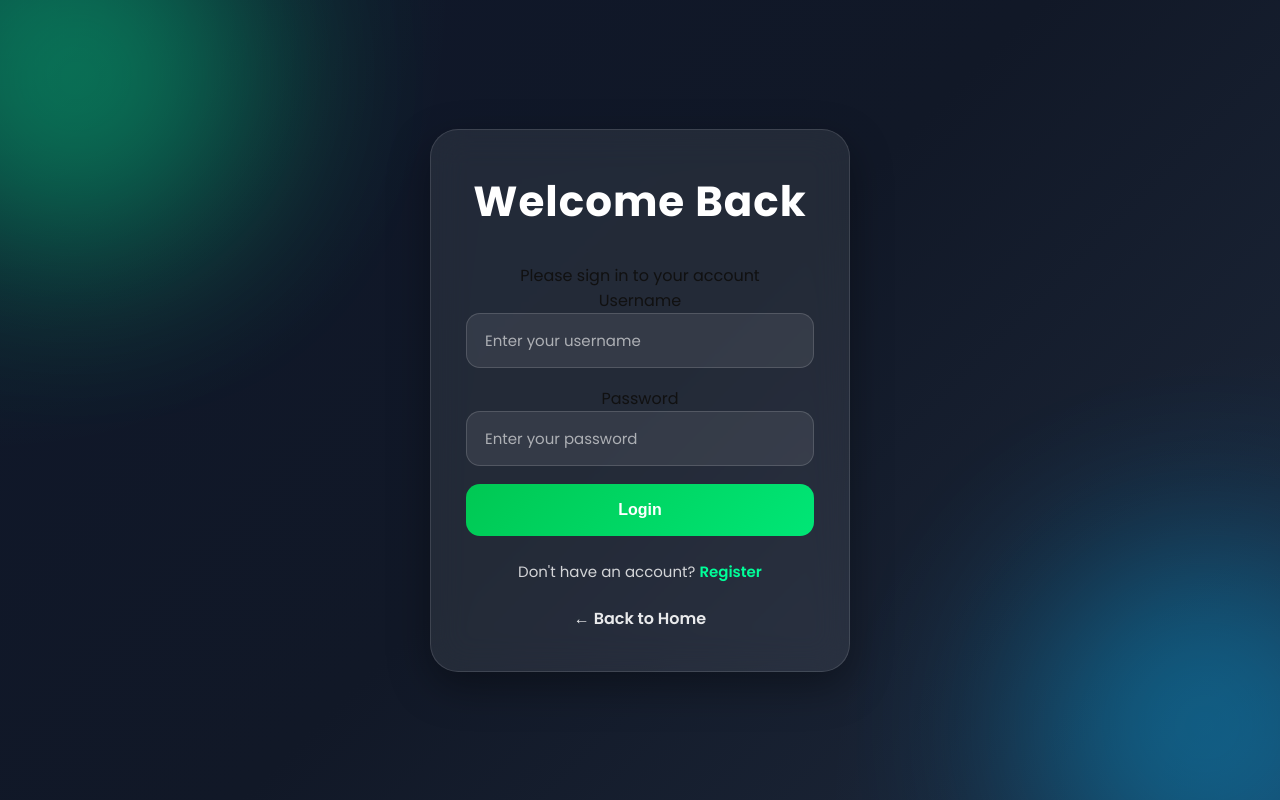
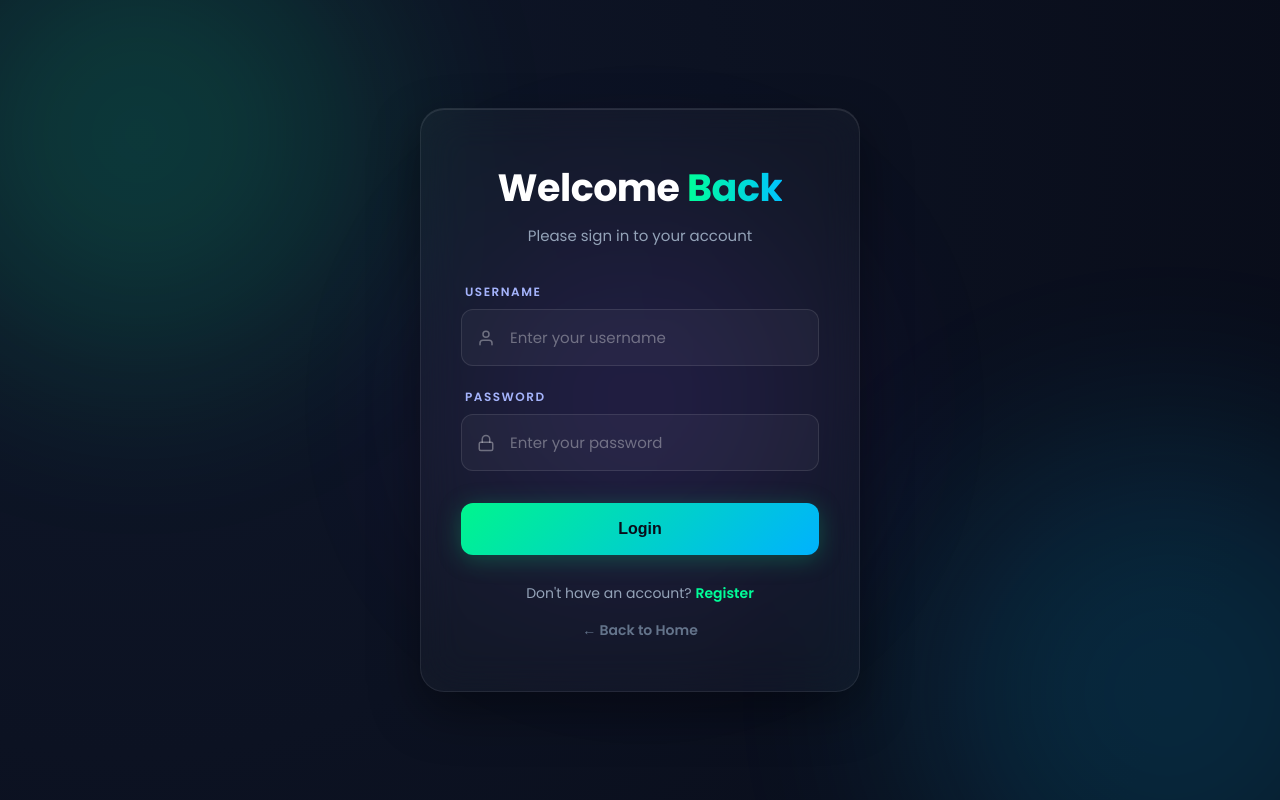
Before and after one commit to anirudh427/Collage_Project_2, a React (Vite) app in the folder client/: page /login in a window 1280 px wide. Built offline with nearby package versions, Linux system fonts and the light colour scheme.

Commit message:
Login and Login.css changed

```diff
--- a/client/src/pages/Login.css
+++ b/client/src/pages/Login.css
@@ -1,372 +1,443 @@
 /* GOOGLE FONT */
-
 @import url('https://fonts.googleapis.com/css2?family=Poppins:wght@300;400;500;600;700;800&display=swap');
 
-/* GLOBAL */
-
-*{
+/* GLOBAL RESET & BASICS */
+* {
     margin: 0;
     padding: 0;
     box-sizing: border-box;
 }
 
-body{
+body {
     font-family: 'Poppins', sans-serif;
     overflow-x: hidden;
 }
 
-/* =========================
-        LOGIN PAGE
-========================= */
-
-.login-page{
+/* =========================================
+        LOGIN PAGE CONTAINER
+========================================= */
+.login-page {
     min-height: 100vh;
-
     display: flex;
     justify-content: center;
     align-items: center;
-
-    padding: 20px;
-
-    background:
-    radial-gradient(circle at top left,
-    rgba(0,255,170,0.12),
-    transparent 30%),
-
-    radial-gradient(circle at bottom right,
-    rgba(0,140,255,0.12),
-    transparent 30%),
-
-    linear-gradient(
-        135deg,
-        #0f172a,
-        #111827,
-        #1e293b
-    );
-
+    padding: 24px;
+    background: radial-gradient(circle at 10% 20%, rgba(15, 23, 42, 1) 0%, rgba(9, 13, 26, 1) 90%);
     position: relative;
     overflow: hidden;
 }
 
-/* ANIMATED GLOW */
-
-.login-page::before,
-.login-page::after{
-    content: "";
+/* =========================================
+   AMBIENT ANIMATED GLOW BLOBS (GLASSMORPHISM)
+========================================= */
+.bg-blob {
     position: absolute;
-    width: 350px;
-    height: 350px;
     border-radius: 50%;
-    filter: blur(90px);
-    opacity: 0.35;
+    filter: blur(100px);
+    opacity: 0.15;
+    pointer-events: none;
+    z-index: 1;
 }
 
-.login-page::before{
+.blob-1 {
+    width: 450px;
+    height: 450px;
     background: #00ff99;
     top: -100px;
     left: -100px;
+    animation: float-1 20s infinite alternate ease-in-out;
 }
 
-.login-page::after{
+.blob-2 {
+    width: 500px;
+    height: 500px;
     background: #00bfff;
-    bottom: -100px;
-    right: -100px;
+    bottom: -150px;
+    right: -150px;
+    animation: float-2 25s infinite alternate ease-in-out;
 }
 
-/* =========================
-        LOGIN BOX
-========================= */
+.blob-3 {
+    width: 350px;
+    height: 350px;
+    background: #7c3aed;
+    top: 50%;
+    left: 50%;
+    transform: translate(-50%, -50%);
+    animation: float-3 30s infinite alternate ease-in-out;
+}
 
-.login-box{
+@keyframes float-1 {
+    0% { transform: translate(0, 0) scale(1); }
+    100% { transform: translate(100px, 60px) scale(1.15); }
+}
+
+@keyframes float-2 {
+    0% { transform: translate(0, 0) scale(1); }
+    100% { transform: translate(-120px, -80px) scale(1.2); }
+}
+
+@keyframes float-3 {
+    0% { transform: translate(-50%, -50%) scale(1); }
+    100% { transform: translate(-30%, -30%) scale(1.1); }
+}
+
+/* =========================================
+        LOGIN CARD (BOX)
+========================================= */
+.login-box {
     width: 100%;
-    max-width: 420px;
-
-    padding: 40px 35px;
-
-    border-radius: 28px;
-
-    background: rgba(255,255,255,0.08);
-
-    backdrop-filter: blur(18px);
-
-    border: 1px solid rgba(255,255,255,0.12);
-
+    max-width: 440px;
+    padding: 50px 40px;
+    border-radius: 24px;
+    background: rgba(255, 255, 255, 0.03);
+    backdrop-filter: blur(20px);
+    -webkit-backdrop-filter: blur(20px);
+    border: 1px solid rgba(255, 255, 255, 0.08);
     box-shadow:
-    0 15px 40px rgba(0,0,0,0.35);
-
+        0 20px 50px rgba(0, 0, 0, 0.4),
+        inset 0 1px 0 rgba(255, 255, 255, 0.1);
     text-align: center;
-
     position: relative;
     z-index: 2;
-
-    animation: fadeUp 0.8s ease;
+    animation: fadeUp 0.8s cubic-bezier(0.16, 1, 0.3, 1);
 }
 
-@keyframes fadeUp{
-
-    from{
+@keyframes fadeUp {
+    from {
         opacity: 0;
-        transform: translateY(30px);
+        transform: translateY(40px);
     }
-
-    to{
+    to {
         opacity: 1;
         transform: translateY(0);
     }
 }
 
-/* =========================
-          HEADING
-========================= */
-
-.login-heading{
-    font-size: 42px;
+/* =========================================
+        HEADINGS & TEXTS
+========================================= */
+.login-heading {
+    font-size: 38px;
     font-weight: 700;
-
-    margin-bottom: 30px;
-
-    color: white;
-
-    letter-spacing: 1px;
+    margin-bottom: 8px;
+    color: #ffffff;
+    letter-spacing: -0.5px;
 }
 
-.login-heading span{
-    background: linear-gradient(
-        90deg,
-        #00ff99,
-        #00c3ff
-    );
-
+.login-heading span {
+    background: linear-gradient(90deg, #00ff99, #00c3ff);
     -webkit-background-clip: text;
     -webkit-text-fill-color: transparent;
+    background-clip: text;
 }
 
-/* =========================
-          INPUTS
-========================= */
+.login-subheading {
+    font-size: 15px;
+    color: #94a3b8;
+    margin-bottom: 36px;
+    font-weight: 400;
+}
 
-.login-input{
+/* =========================================
+        FORM & INPUT GROUPS
+========================================= */
+.login-form {
+    display: flex;
+    flex-direction: column;
+}
+
+.input-group {
+    display: flex;
+    flex-direction: column;
+    text-align: left;
+    margin-bottom: 22px;
+}
+
+.input-group label {
+    font-size: 12px;
+    font-weight: 600;
+    text-transform: uppercase;
+    letter-spacing: 1.5px;
+    color: #a5b4fc;
+    margin-bottom: 8px;
+    margin-left: 4px;
+    transition: color 0.3s ease;
+}
+
+/* SVG ICON WRAPPER */
+.input-wrapper {
+    position: relative;
     width: 100%;
+}
 
-    padding: 15px 18px;
-    margin-bottom: 18px;
+.input-icon {
+    position: absolute;
+    left: 16px;
+    top: 50%;
+    transform: translateY(-50%);
+    color: rgba(255, 255, 255, 0.35);
+    display: flex;
+    align-items: center;
+    justify-content: center;
+    pointer-events: none;
+    transition: color 0.3s ease;
+}
 
-    border-radius: 14px;
-
-    border: 1px solid rgba(255,255,255,0.15);
-
-    background: rgba(255,255,255,0.08);
-
-    color: white;
-
+.login-input {
+    width: 100%;
+    padding: 16px 18px 16px 48px;
+    border-radius: 12px;
+    border: 1px solid rgba(255, 255, 255, 0.1);
+    background: rgba(255, 255, 255, 0.04);
+    color: #f8fafc;
     font-size: 15px;
     font-family: inherit;
-
     outline: none;
-
-    transition: all 0.35s ease;
+    transition: all 0.3s cubic-bezier(0.4, 0, 0.2, 1);
 }
 
-.login-input::placeholder{
-    color: rgba(255,255,255,0.6);
+.login-input::placeholder {
+    color: rgba(255, 255, 255, 0.35);
 }
 
-.login-input:focus{
-    border-color: #00ff99;
-
-    background: rgba(255,255,255,0.12);
-
-    box-shadow:
-    0 0 0 4px rgba(0,255,153,0.15);
+/* INPUT FOCUS STATES */
+.login-input:hover {
+    background: rgba(255, 255, 255, 0.07);
+    border-color: rgba(255, 255, 255, 0.2);
 }
 
-/* =========================
-          BUTTON
-========================= */
-
-.login-btn{
-    width: 100%;
-
-    min-height: 52px;
-
-    border: none;
-    cursor: pointer;
-
-    border-radius: 14px;
-
-    font-size: 16px;
-    font-weight: 700;
-
-    color: white;
-
-    background: linear-gradient(
-        135deg,
-        #00c853,
-        #00e676
-    );
-
-    transition: all 0.35s ease;
-
-    position: relative;
-    overflow: hidden;
+.login-input:focus {
+    border-color: #00ff99;
+    background: rgba(255, 255, 255, 0.08);
+    box-shadow:
+        0 0 0 4px rgba(0, 255, 153, 0.12),
+        0 4px 20px rgba(0, 0, 0, 0.15);
 }
 
-/* BUTTON SHINE */
-
-.login-btn::before{
-    content: "";
-
-    position: absolute;
-    inset: 0;
-
-    background: linear-gradient(
-        120deg,
-        rgba(255,255,255,0.35),
-        transparent
-    );
-
-    transform: translateX(-100%);
-    transition: 0.5s;
-}
-
-.login-btn:hover::before{
-    transform: translateX(100%);
-}
-
-.login-btn:hover{
-    transform: translateY(-4px);
-
-    box-shadow:
-    0 12px 30px rgba(0,255,153,0.35);
-}
-
-/* =========================
-          TEXTS
-========================= */
-
-.register-text{
-    margin-top: 24px;
-
-    color: rgba(255,255,255,0.8);
-
-    font-size: 15px;
-
-    line-height: 1.6;
-}
-
-.register-link{
-    color: #00ff99;
-
-    text-decoration: none;
-
-    font-weight: 600;
-
-    transition: 0.3s;
-}
-
-.register-link:hover{
-    color: #00c3ff;
-    text-decoration: underline;
-}
-
-.home-link{
-    display: inline-block;
-
-    margin-top: 22px;
-
-    color: rgba(255,255,255,0.9);
-
-    text-decoration: none;
-
-    font-weight: 600;
-
-    transition: 0.3s;
-}
-
-.home-link:hover{
+/* FOCUS COLOR TRIGGER FOR LABELS & ICONS */
+.input-wrapper:focus-within .input-icon {
     color: #00ff99;
 }
 
-/* =========================
-        TABLET
-========================= */
+.input-group:focus-within label {
+    color: #00ff99;
+}
 
-@media screen and (max-width: 768px){
+/* =========================================
+        SUBMIT BUTTON
+========================================= */
+.login-btn {
+    width: 100%;
+    min-height: 52px;
+    border: none;
+    cursor: pointer;
+    border-radius: 12px;
+    font-size: 16px;
+    font-weight: 700;
+    color: #090d1a;
+    background: linear-gradient(135deg, #00f58d 0%, #00b2fe 100%);
+    box-shadow: 0 4px 25px rgba(0, 245, 141, 0.25);
+    margin-top: 10px;
+    position: relative;
+    overflow: hidden;
+    transition: all 0.3s cubic-bezier(0.4, 0, 0.2, 1);
+}
 
-    .login-page{
-        padding: 25px 18px;
+/* BUTTON HOVER & ACTIVE */
+.login-btn:hover {
+    transform: translateY(-2px);
+    box-shadow: 0 8px 30px rgba(0, 245, 141, 0.4);
+    filter: brightness(1.08);
+}
+
+.login-btn:active {
+    transform: translateY(1px);
+    box-shadow: 0 4px 15px rgba(0, 245, 141, 0.2);
+}
+
+.login-btn:disabled {
+    opacity: 0.65;
+    cursor: not-allowed;
+    transform: none;
+    box-shadow: none;
+    filter: none;
+}
+
+/* BUTTON SPINNER & ALIGNMENT */
+.btn-content {
+    display: flex;
+    align-items: center;
+    justify-content: center;
+    gap: 10px;
+    width: 100%;
+    height: 100%;
+}
+
+.spinner {
+    width: 18px;
+    height: 18px;
+    border: 2.5px solid rgba(9, 13, 26, 0.2);
+    border-top-color: #090d1a;
+    border-radius: 50%;
+    animation: spin 0.8s linear infinite;
+}
+
+@keyframes spin {
+    to { transform: rotate(360deg); }
+}
+
+/* =========================================
+        FOOTER LINKS
+========================================= */
+.login-footer {
+    margin-top: 28px;
+    display: flex;
+    flex-direction: column;
+    align-items: center;
+    gap: 16px;
+}
+
+.register-text {
+    color: #94a3b8;
+    font-size: 14px;
+    font-weight: 400;
+}
+
+.register-link {
+    color: #00ff99;
+    text-decoration: none;
+    font-weight: 600;
+    position: relative;
+    padding-bottom: 2px;
+    transition: color 0.3s ease;
+}
+
+.register-link:hover {
+    color: #00c3ff;
+}
+
+.register-link::after {
+    content: '';
+    position: absolute;
+    width: 100%;
+    transform: scaleX(0);
+    height: 1.5px;
+    bottom: 0;
+    left: 0;
+    background-color: #00c3ff;
+    transform-origin: bottom right;
+    transition: transform 0.3s ease;
+}
+
+.register-link:hover::after {
+    transform: scaleX(1);
+    transform-origin: bottom left;
+}
+
+.home-link {
+    display: inline-block;
+    color: #64748b;
+    text-decoration: none;
+    font-size: 14px;
+    font-weight: 600;
+    transition: all 0.3s ease;
+}
+
+.home-link .arrow {
+    display: inline-block;
+    transition: transform 0.3s ease;
+}
+
+.home-link:hover {
+    color: #f8fafc;
+}
+
+.home-link:hover .arrow {
+    transform: translateX(-4px);
+}
+
+/* =========================================
+        MEDIA QUERY RESPONSIVENESS
+========================================= */
+
+/* TABLET AND SMALL LAPTOPS */
+@media screen and (max-width: 768px) {
+    .login-page {
+        padding: 30px 20px;
     }
 
-    .login-box{
-        max-width: 100%;
-        padding: 35px 28px;
+    .login-box {
+        padding: 45px 30px;
     }
 
-    .login-heading{
-        font-size: 36px;
+    .login-heading {
+        font-size: 34px;
     }
 
-    .login-input{
-        padding: 14px 16px;
+    .login-input {
+        padding: 15px 16px 15px 44px;
+        font-size: 14px;
     }
 }
 
-/* =========================
-         MOBILE
-========================= */
-
-@media screen and (max-width: 480px){
-
-    .login-page{
-        padding: 20px 15px;
+/* SMARTPHONES (PORTRAIT) */
+@media screen and (max-width: 480px) {
+    .login-page {
+        padding: 20px 16px;
     }
 
-    .login-box{
-        padding: 30px 22px;
-        border-radius: 22px;
+    .login-box {
+        padding: 35px 24px;
+        border-radius: 20px;
     }
 
-    .login-heading{
-        font-size: 30px;
-        margin-bottom: 24px;
+    .login-heading {
+        font-size: 28px;
+        margin-bottom: 6px;
     }
 
-    .login-input{
+    .login-subheading {
         font-size: 14px;
-        padding: 13px 15px;
-        margin-bottom: 16px;
+        margin-bottom: 28px;
     }
 
-    .login-btn{
+    .login-input {
+        font-size: 14px;
+        padding: 14px 15px 14px 42px;
+    }
+
+    .input-icon {
+        left: 14px;
+    }
+
+    .login-btn {
         font-size: 15px;
         min-height: 48px;
     }
 
     .register-text,
-    .home-link{
-        font-size: 14px;
+    .home-link {
+        font-size: 13.5px;
     }
 }
 
-/* =========================
-       SMALL DEVICES
-========================= */
-
-@media screen and (max-width: 320px){
-
-    .login-heading{
-        font-size: 26px;
+/* EXTRA SMALL DEVICES */
+@media screen and (max-width: 320px) {
+    .login-box {
+        padding: 30px 18px;
     }
 
-    .login-box{
-        padding: 25px 18px;
+    .login-heading {
+        font-size: 24px;
     }
 
-    .login-input{
+    .login-input {
         font-size: 13px;
+        padding: 12px 12px 12px 38px;
     }
 
-    .login-btn{
-        font-size: 13px;
+    .input-icon {
+        left: 12px;
     }
 }
--- a/client/src/pages/Login.jsx
+++ b/client/src/pages/Login.jsx
@@ -77,13 +77,27 @@ function Login() {
 
     return (
         <div className="login-page">
+            {/* Ambient Animated Background Blobs */}
+            <div className="bg-blob blob-1"></div>
+            <div className="bg-blob blob-2"></div>
+            <div className="bg-blob blob-3"></div>
+
             <div className="login-box">
-                <h1 className="login-heading">Welcome Back</h1>
+                <h1 className="login-heading">
+                    Welcome <span>Back</span>
+                </h1>
                 <p className="login-subheading">Please sign in to your account</p>
 
                 <form onSubmit={handleLogin} className="login-form">
                     <div className="input-group">
                         <label htmlFor="username">Username</label>
+                        <div className="input-wrapper">
+                            <span className="input-icon">
+                                <svg xmlns="http://www.w3.org/2000/svg" viewBox="0 0 24 24" width="18" height="18" fill="none" stroke="currentColor" strokeWidth="2" strokeLinecap="round" strokeLinejoin="round">
+                                    <path d="M20 21v-2a4 4 0 0 0-4-4H8a4 4 0 0 0-4 4v2"></path>
+                                    <circle cx="12" cy="7" r="4"></circle>
+                                </svg>
+                            </span>
                             <input
                                 id="username"
                                 type="text"
@@ -95,9 +109,17 @@ function Login() {
                                 disabled={isLoading}
                             />
                         </div>
+                    </div>
 
                     <div className="input-group">
                         <label htmlFor="password">Password</label>
+                        <div className="input-wrapper">
+                            <span className="input-icon">
+                                <svg xmlns="http://www.w3.org/2000/svg" viewBox="0 0 24 24" width="18" height="18" fill="none" stroke="currentColor" strokeWidth="2" strokeLinecap="round" strokeLinejoin="round">
+                                    <rect x="3" y="11" width="18" height="11" rx="2" ry="2"></rect>
+                                    <path d="M7 11V7a5 5 0 0 1 10 0v4"></path>
+                                </svg>
+                            </span>
                             <input
                                 id="password"
                                 type="password"
@@ -109,13 +131,21 @@ function Login() {
                                 disabled={isLoading}
                             />
                         </div>
+                    </div>
 
                     <button
                         type="submit"
-                        className="login-btn"
+                        className={`login-btn ${isLoading ? "loading" : ""}`}
                         disabled={isLoading}
                     >
-                        {isLoading ? "Signing in..." : "Login"}
+                        {isLoading ? (
+                            <span className="btn-content">
+                                <span className="spinner"></span>
+                                Signing in...
+                            </span>
+                        ) : (
+                            <span className="btn-content">Login</span>
+                        )}
                     </button>
                 </form>
 
@@ -128,7 +158,7 @@ function Login() {
                     </p>
 
                     <Link to="/" className="home-link">
-                        ← Back to Home
+                        <span className="arrow">←</span> Back to Home
                     </Link>
                 </div>
             </div>
```
Lines whose indentation alone changed are shown as unchanged.
